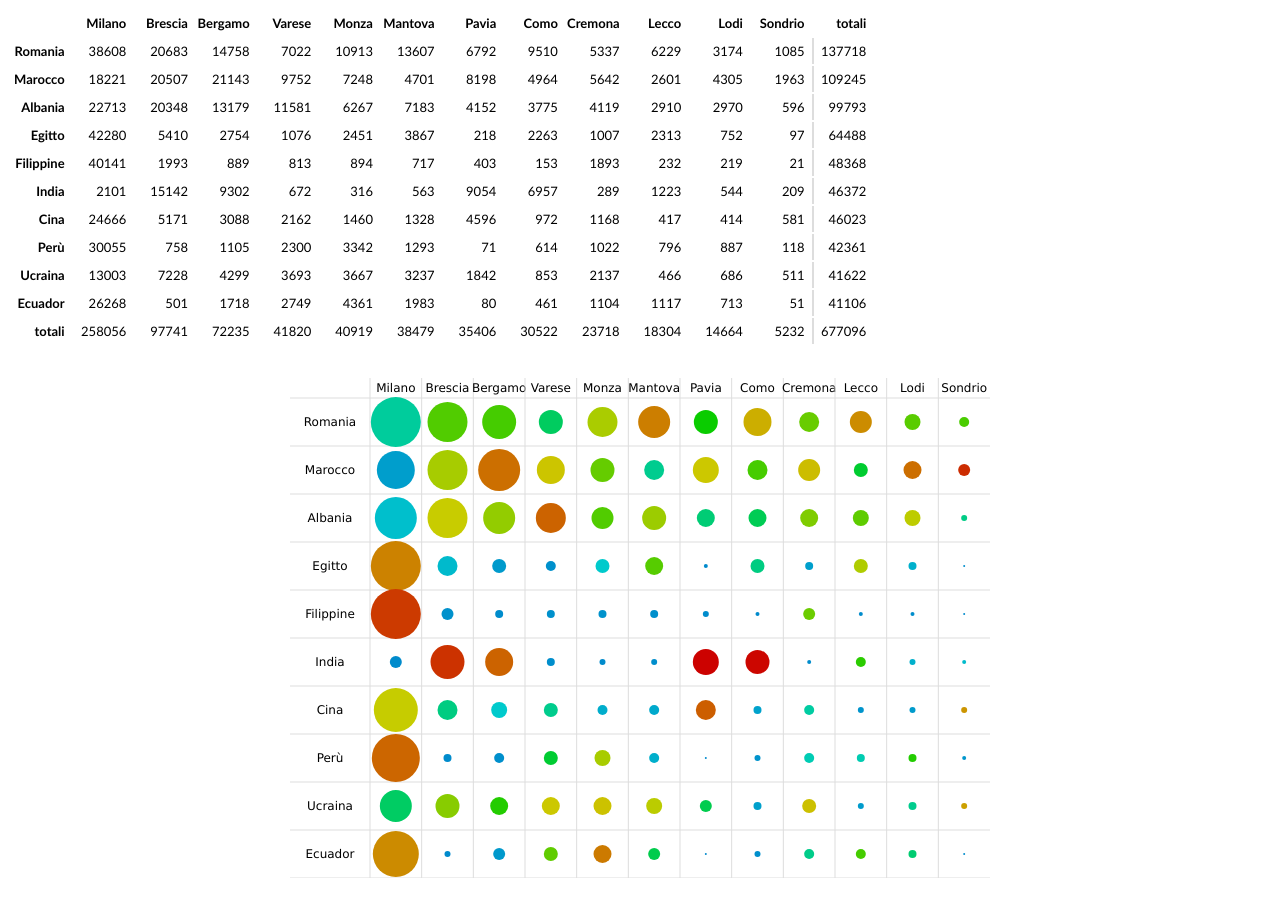
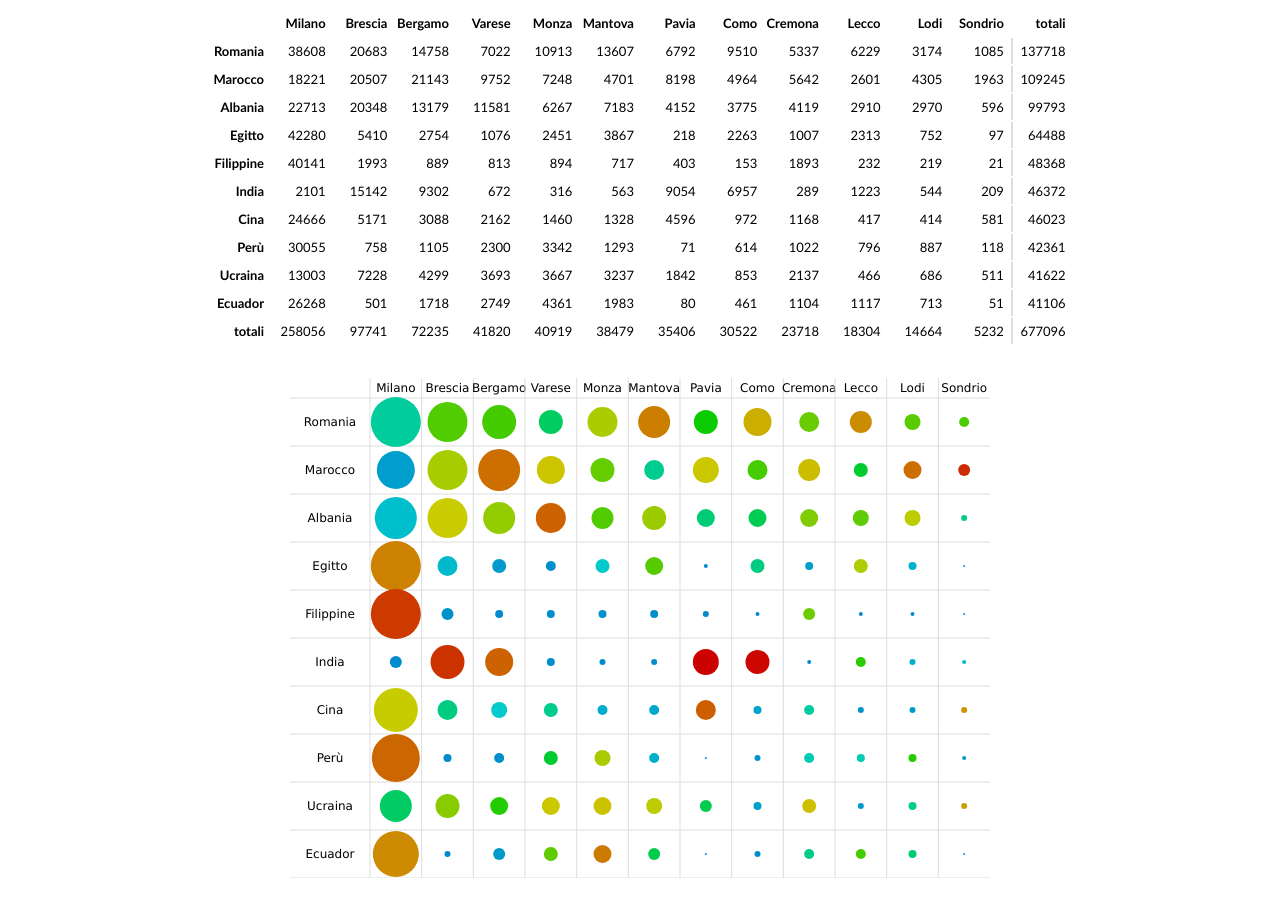
Before and after one commit to rinaldi6109/rinaldi6109.github.io.old, a plain HTML site: page two_way_table_heatmap.html in a window 1280 px wide. Drawn offline with Linux system fonts and the light colour scheme.

Commit message:
Update two_way_table_heatmap.html

```diff
--- a/two_way_table_heatmap.html
+++ b/two_way_table_heatmap.html
@@ -1,5 +1,5 @@
 <link rel="stylesheet" type="text/css" media="all" href="style.css" />
-<table style="font-size:small;" id="for-chart">
+<table style="font-size:small;margin:auto;" id="for-chart">
 <thead>
 <tr>
 <th class="tot">&nbsp;</th>
```
